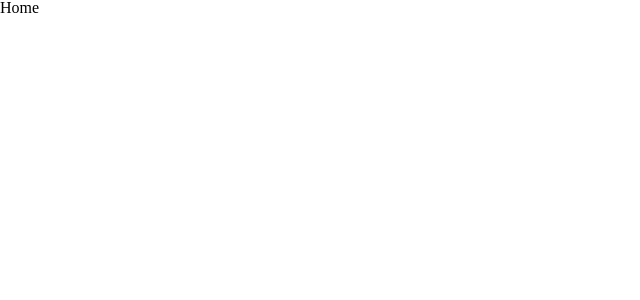
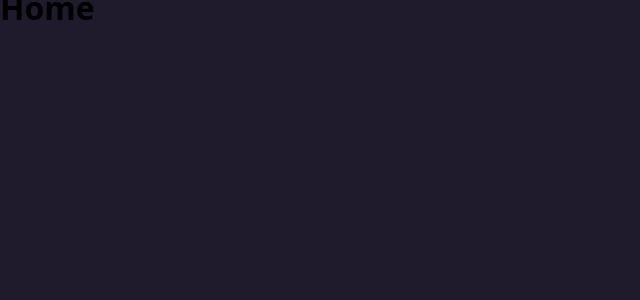
Before and after one commit to yuricavalini/finder-react, a React app: page / in a window 1280 px wide. Shown: the top 300 px of the page, without its empty margins (0-640 px from the left). Built offline with nearby package versions, Linux system fonts and the light colour scheme.

Commit message:
fix: global reset style css

```diff
--- a/src/themes/GlobalStyle.js
+++ b/src/themes/GlobalStyle.js
@@ -1,52 +1,72 @@
 import { createGlobalStyle } from 'styled-components'
+import { theme } from './theme'
 
 export const GlobalStyle = createGlobalStyle`
-  html, body, div, span, applet, object, iframe,
-  h1, h2, h3, h4, h5, h6, p, blockquote, pre,
-  a, abbr, acronym, address, big, cite, code,
-  del, dfn, em, img, ins, kbd, q, s, samp,
-  small, strike, strong, sub, sup, tt, var,
-  b, u, i, center,
-  dl, dt, dd, ol, ul, li,
-  fieldset, form, label, legend,
-  table, caption, tbody, tfoot, thead, tr, th, td,
-  article, aside, canvas, details, embed,
-  figure, figcaption, footer, header, hgroup,
-  menu, nav, output, ruby, section, summary,
-  time, mark, audio, video {
+  *,
+  *::after,
+  *::before {
     margin: 0;
     padding: 0;
-    border: 0;
-    font-size: 100%;
-    font: inherit;
-    vertical-align: baseline;
+    box-sizing: border-box;
   }
 
-  article, aside, details, figcaption, figure,
-  footer, header, hgroup, menu, nav, section {
-    display: block;
+  html {
+    height: 100%;
+    font-size: 62.5%; /* 10px */
+    color: ${theme.colors.white};
+    scroll-behavior: smooth;
   }
 
   body {
-    line-height: 1;
+    min-height: 100%;
+    font-family: ${theme.fonts.primary};
+    font-size: ${theme.fontSizes.base};
+    font-weight: ${theme.fontWeights.base};
+    line-height: ${theme.lineHeights.base};
+    background-color: ${theme.colors.gray.n900};
+    -webkit-font-smoothing: antialiased;
+    -moz-osx-font-smoothing: grayscale;
   }
 
-  ol, ul {
+  input,
+  button,
+  select {
+    font-family: ${theme.fonts.primary};
+  }
+
+  input,
+  textarea {
+    caret-color: white;
+  }
+
+  a {
+    text-decoration: none;
+  }
+
+  ul,
+  ol {
     list-style: none;
   }
 
-  blockquote, q {
-    quotes: none;
+  button,
+  select {
+    cursor: pointer;
   }
 
-  blockquote:before, blockquote:after,
-  q:before, q:after {
-    content: '';
-    content: none;
+  img {
+    width: 100%;
+    height: 100%;
+    object-fit: cover;
   }
 
-  table {
-    border-collapse: collapse;
-    border-spacing: 0;
+  input::-webkit-outer-spin-button,
+  input::-webkit-inner-spin-button {
+    -webkit-appearance: none;
+    margin: 0;
+  }
+
+  /* Firefox */
+  input[type='number'] {
+    -moz-appearance: textfield;
   }
 `
--- a/src/themes/theme.js
+++ b/src/themes/theme.js
@@ -27,6 +27,10 @@ export const theme = {
   },
   fonts: {
     primary: '"Noto Sans", Arial, sans-serif',
+  },
+  fontWeights: {
+    regular: 400,
+    bold: 700,
   },
   borderRadius: {
     sm: '0.6rem',
--- a/webpack.config.js
+++ b/webpack.config.js
@@ -21,15 +21,8 @@ const config = {
         use: 'file-loader',
       },
       {
-        test: /\.png$/,
-        use: [
-          {
-            loader: 'url-loader',
-            options: {
-              mimetype: 'image/png',
-            },
-          },
-        ],
+        test: /\.(png|svg|jpg|jpeg|gif)$/i,
+        type: 'asset/resource',
       },
     ],
   },
```
Also changed, not shown: src/assets/images/banner-bg.svg (added).
